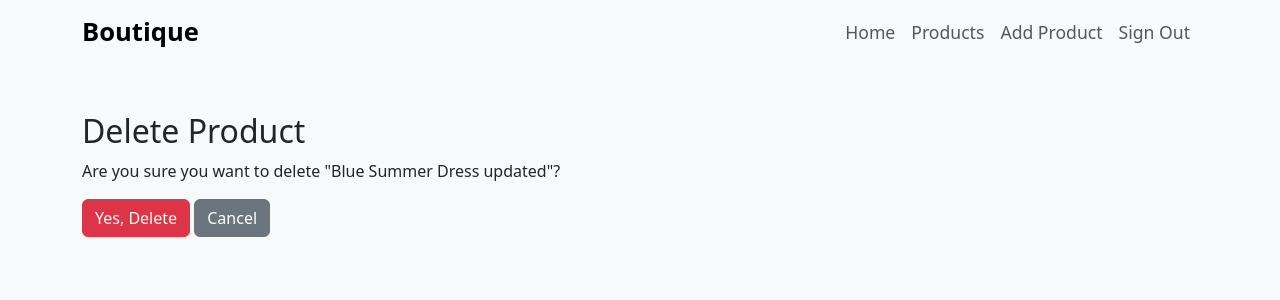
After one commit to Krisztina-sketch/boutique_ado_v1, a Django app: page /products/delete/1/ in a window 1280 px wide. The commit adds this page. Shown: the top 300 px of the page. Run offline with Django 3.2, Linux system fonts and the light colour scheme; a user stored in the database is signed in; data comes from the database, SQL or seed files in the repository; both versions use the stored data as it was after the commit.

Commit message:
Add product management and authentication

```diff
--- a/boutique_ado/urls.py
+++ b/boutique_ado/urls.py
@@ -8,5 +8,6 @@ urlpatterns = [
     path('admin/', admin.site.urls),
     path('', include('home.urls')),
     path('products/', include('products.urls')),
+    path('accounts/', include('allauth.urls')),
 ]
 urlpatterns += static(settings.MEDIA_URL, document_root=settings.MEDIA_ROOT)
--- /dev/null
+++ b/home/static/css/style.css
@@ -0,0 +1,49 @@
+body {
+    background-color: #f8f9fa;
+}
+
+.navbar-brand {
+    font-size: 1.6rem;
+    font-weight: bold;
+}
+
+.nav-link {
+    font-size: 1.1rem;
+}
+
+.card {
+    border: none;
+    transition: transform 0.2s ease;
+}
+
+.card:hover {
+    transform: translateY(-5px);
+}
+
+.card-img-top {
+    height: 450px;
+    object-fit: cover;
+}
+
+.card-body {
+    padding: 1.5rem;
+}
+
+.card-title {
+    font-weight: bold;
+    margin-bottom: 0.75rem;
+}
+
+.card-text {
+    color: #6c757d;
+}
+
+h1 {
+    font-weight: 700;
+    margin-bottom: 1rem;
+}
+
+.mb-4 .btn {
+    margin-right: 0.4rem;
+    margin-bottom: 0.4rem;
+}
--- a/products/admin.py
+++ b/products/admin.py
@@ -1,4 +1,6 @@
 from django.contrib import admin
-from .models import Product
+from .models import Product, Category
+
 
 admin.site.register(Product)
+admin.site.register(Category)
--- a/products/models.py
+++ b/products/models.py
@@ -1,7 +1,21 @@
 from django.db import models
 
 
+class Category(models.Model):
+    name = models.CharField(max_length=100)
+
+    def __str__(self):
+        return self.name
+
+
 class Product(models.Model):
+    category = models.ForeignKey(
+        Category,
+        on_delete=models.SET_NULL,
+        null=True,
+        blank=True,
+        related_name='products'
+    )
     name = models.CharField(max_length=100)
     description = models.TextField()
     price = models.DecimalField(max_digits=6, decimal_places=2)
--- a/products/urls.py
+++ b/products/urls.py
@@ -3,5 +3,8 @@ from . import views
 
 urlpatterns = [
     path('', views.product_list, name='products'),
+    path('add/', views.add_product, name='add_product'),
+    path('edit/<int:id>/', views.edit_product, name='edit_product'),
+    path('delete/<int:id>/', views.delete_product, name='delete_product'),
     path('<int:id>/', views.product_detail, name='product_detail'),
 ]
--- a/products/views.py
+++ b/products/views.py
@@ -1,22 +1,82 @@
-from django.shortcuts import render, get_object_or_404
-from .models import Product
+from django.contrib.auth.decorators import login_required
+from django.shortcuts import render, get_object_or_404, redirect
+from .models import Product, Category
+from .forms import ProductForm
 
 
 def product_list(request):
     products = Product.objects.all()
+    categories = Category.objects.all()
+    selected_category = request.GET.get('category')
+
+    if selected_category:
+        products = products.filter(category__id=selected_category)
 
     context = {
-        "products": products,
+        'products': products,
+        'categories': categories,
+        'selected_category': selected_category,
     }
 
-    return render(request, "products/products.html", context)
+    return render(request, 'products/products.html', context)
 
 
 def product_detail(request, id):
     product = get_object_or_404(Product, id=id)
 
     context = {
-        "product": product,
+        'product': product,
     }
 
-    return render(request, "products/product_detail.html", context)
+    return render(request, 'products/product_detail.html', context)
+
+@login_required
+def add_product(request):
+    if request.method == 'POST':
+        form = ProductForm(request.POST, request.FILES)
+
+        if form.is_valid():
+            form.save()
+            return redirect('products')
+    else:
+        form = ProductForm()
+
+    context = {
+        'form': form,
+    }
+
+    return render(request, 'products/add_product.html', context)
+
+@login_required
+def edit_product(request, id):
+    product = get_object_or_404(Product, id=id)
+
+    if request.method == 'POST':
+        form = ProductForm(request.POST, request.FILES, instance=product)
+
+        if form.is_valid():
+            form.save()
+            return redirect('product_detail', id=product.id)
+    else:
+        form = ProductForm(instance=product)
+
+    context = {
+        'form': form,
+        'product': product,
+    }
+
+    return render(request, 'products/edit_product.html', context)
+
+@login_required
+def delete_product(request, id):
+    product = get_object_or_404(Product, id=id)
+
+    if request.method == 'POST':
+        product.delete()
+        return redirect('products')
+
+    context = {
+        'product': product,
+    }
+
+    return render(request, 'products/delete_product.html', context)
--- a/templates/base.html
+++ b/templates/base.html
@@ -1,3 +1,4 @@
+{% load static %}
 <!DOCTYPE html>
 <html lang="en">
 <head>
@@ -6,13 +7,28 @@
     <title>Boutique</title>
 
     <link href="https://cdn.jsdelivr.net/npm/bootstrap@5.3.0/dist/css/bootstrap.min.css" rel="stylesheet">
+    <link rel="stylesheet" href="{% static 'css/style.css' %}">
 </head>
 
 <body>
 
-<nav class="navbar navbar-light bg-light">
+<nav class="navbar navbar-expand-lg navbar-light bg-light">
     <div class="container">
-        <a class="navbar-brand" href="/">Boutique</a>
+
+        <a class="navbar-brand" href="{% url 'home' %}">Boutique</a>
+
+        <div class="navbar-nav">
+            <a class="nav-link" href="{% url 'home' %}">Home</a>
+            <a class="nav-link" href="{% url 'products' %}">Products</a>
+
+            {% if user.is_authenticated %}
+                <a class="nav-link" href="{% url 'add_product' %}">Add Product</a>
+                <a class="nav-link" href="{% url 'account_logout' %}">Sign Out</a>
+            {% else %}
+                <a class="nav-link" href="{% url 'account_login' %}">Sign In</a>
+            {% endif %}
+        </div>
+
     </div>
 </nav>
 
--- /dev/null
+++ b/templates/products/delete_product.html
@@ -0,0 +1,23 @@
+{% extends "base.html" %}
+
+{% block content %}
+
+<div class="container mt-5">
+    <h2>Delete Product</h2>
+
+    <p>Are you sure you want to delete "{{ product.name }}"?</p>
+
+    <form method="POST">
+        {% csrf_token %}
+
+        <button type="submit" class="btn btn-danger">
+            Yes, Delete
+        </button>
+
+        <a href="{% url 'product_detail' product.id %}" class="btn btn-secondary">
+            Cancel
+        </a>
+    </form>
+</div>
+
+{% endblock %}
```
Also changed, not shown: boutique_ado/settings.py (+21 -0 lines), products/forms.py (added, +8 -0 lines), templates/products/add_product.html (added, +18 -0 lines), templates/products/edit_product.html (added, +18 -0 lines), templates/products/product_detail.html (+16 -1 lines), templates/products/products.html (+16 -1 lines), db.sqlite3, media/products/beige-summer-skirt_8wzGcGx.jpg (added), media/products/blue-casual-blouse_g9OOtZQ.jpg (added), media/products/cream-knit-sweater_gVqAr77.jpg (added), products/migrations/0002_auto_20260819_1337.py (added), 1 other file.
